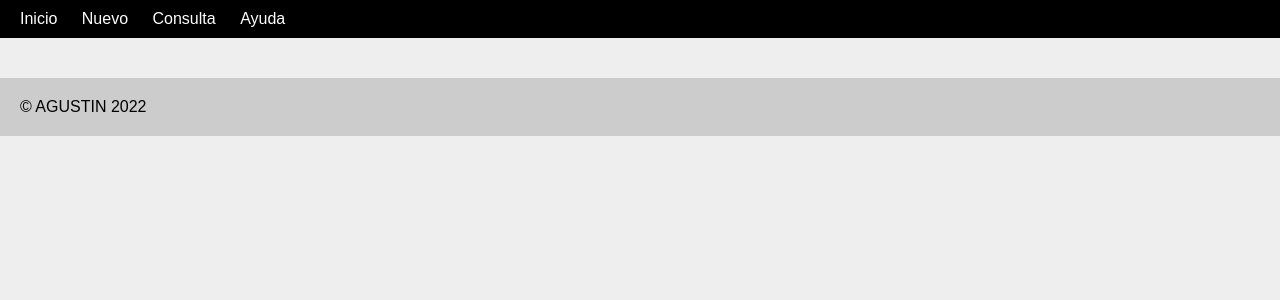
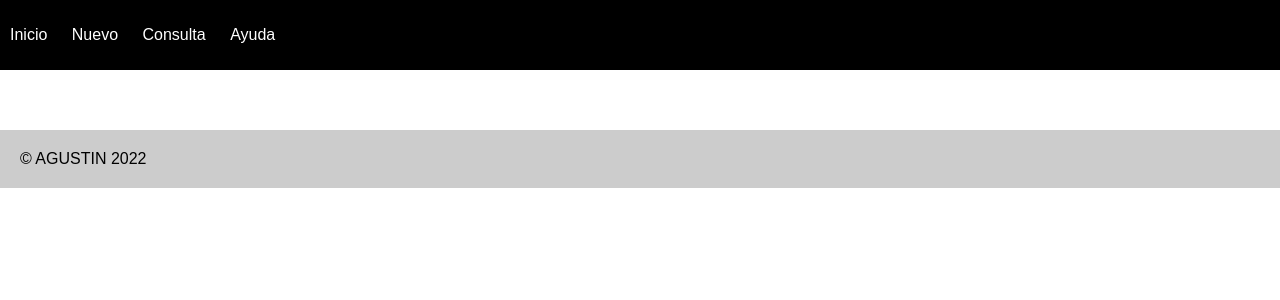
Before and after one commit to agustinservin/concesionaria2, a PHP site: page /PRUEBAMVC/nuevo in a window 1280 px wide. Shown: the top 300 px of the page. Run offline with PHP 8.4, Linux system fonts and the light colour scheme; some libraries are stand-ins or nearby versions.

Commit message:
actualizo el home, home muestra los autos de la db y modifico algunos estilos

```diff
--- a/public/estilos/default.css
+++ b/public/estilos/default.css
@@ -1,3 +1,4 @@
+
 *{
     box-sizing: border-box;
     margin:0;
@@ -5,19 +6,28 @@
 }
 body{
     font-family: Arial, Helvetica, sans-serif;
-    background-color: #eee;
 }
 a{
     text-decoration: none;
     color:white;
 }
 #header{
+    width: auto;
+    position: sticky;
+    top: 0px;
+    right: 0px;
+    left:0px;
+    max-width: 100%;
+    display: flex;
+    z-index: 1;
+    height: 70px;
     background: black;
-    padding:10px;
 }
 #header ul li{
+    display: inline-flex;
+    height: 70px;
+    align-items: center;
     list-style: none;
-    display: inline;
     padding: 10px;
 }
 #footer{
@@ -25,12 +35,11 @@ a{
     padding: 20px;
 }
 #main{
-    justify-content: center;
-    align-items: center;
-    text-align: center;
-    padding:20px 20px;
-    width: 100%;
-    margin: 0 auto;
+    display: grid;
+    grid-template-columns: repeat(3 , 1fr);
+    width: 80%;
+    padding: 30px 30px;
+    margin: auto;
 }
 #container-404{
     justify-content: center;
@@ -72,3 +81,22 @@ a{
     color: white;
     background-color: black;
 }
+.card{
+    margin-bottom: 5%;
+    width: 300px;
+    height: 350px;
+    text-align: center;
+    border-style: none;
+}
+.card:hover{
+    color: red;
+    cursor: pointer;
+    transition: all 0.3s ease;
+}
+.in-card{
+    line-height: 1.8rem;
+}
+.card-title{
+    font-size:2rem;
+    font-weight: bold;
+}
```
Also changed, not shown: views/home/index.php (+12 -7 lines).
